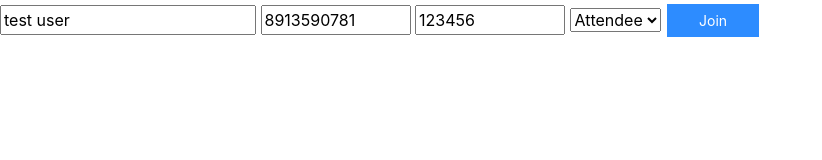
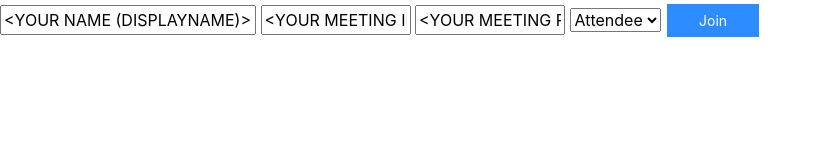
Before and after one commit to ysawamura-zoom/Workshop, a website: page MeetingSDK for Web/ComponentView/public/index.html in a window 1280 px wide. Shown: the whole page, without its empty margins (0-822 px from the left). Drawn offline with nearby package versions, Linux system fonts and the light colour scheme; some packages are replaced by stand-ins of ours; a script that the page names is missing.

Commit message:
Update index.html

```diff
--- a/MeetingSDK for Web/ComponentView/public/index.html
+++ b/MeetingSDK for Web/ComponentView/public/index.html
@@ -25,9 +25,9 @@
 </head>
 <body>
 
-  <input type="text" id="display_name" maxLength="20" placeholder="Name" value="test user" required>
-  <input type="text" id="meeting_number" maxLength="200" style="width:150px" placeholder="Meeting Number" value="8913590781" required>
-  <input type="text" id="meeting_pwd" style="width:150px" maxLength="32" placeholder="Meeting Password" value="123456">
+  <input type="text" id="display_name" maxLength="20" placeholder="Name" value="<YOUR NAME (DISPLAYNAME)>" required>
+  <input type="text" id="meeting_number" maxLength="200" style="width:150px" placeholder="Meeting Number" value="<YOUR MEETING ID>" required>
+  <input type="text" id="meeting_pwd" style="width:150px" maxLength="32" placeholder="Meeting Password" value="<YOUR MEETING PASSWORD>">
   <select id="meeting_role">
         <option value=0>Attendee</option>
         <option value=1>Host</option>
```
